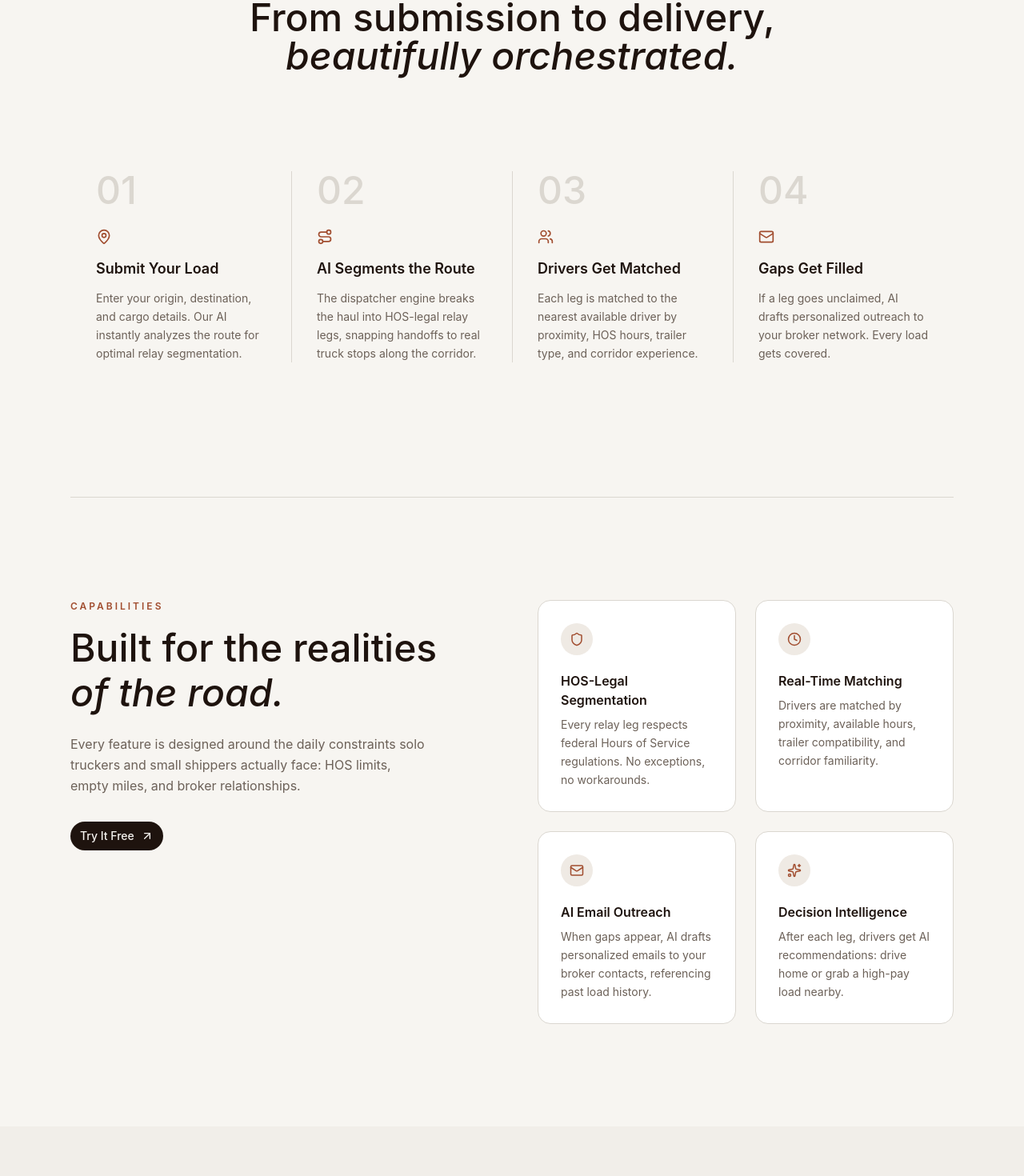
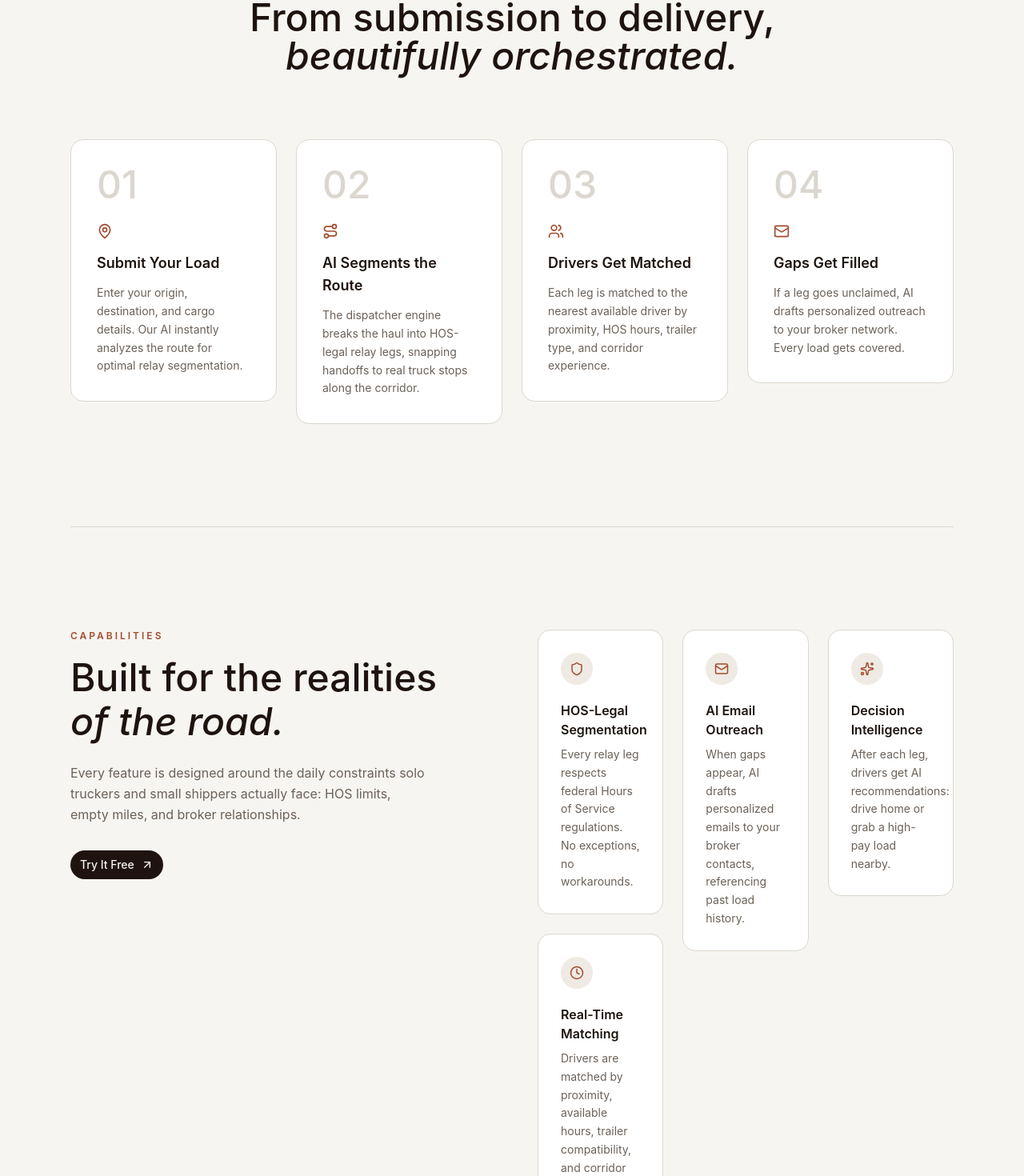
Before and after one commit to cherrygsw/v0-relay-haul-app, a Next.js app: page / in a window 1280 px wide. Shown: the part 1160-2630 px from the top of the page at 80% size. Built offline with nearby package versions, Linux system fonts and the light colour scheme; a web font is replaced by a local one.

Commit message:
feat: add MasonryGrid component and convert landing page sections to masonry layout
Implement reusable MasonryGrid and apply to process steps, features grid, testimonials.

```diff
--- a/app/(app)/driver/email/page.tsx
+++ b/app/(app)/driver/email/page.tsx
@@ -10,6 +10,7 @@ import {
   Phone,
 } from "lucide-react"
 import { DEMO_CONTACTS, DEMO_LOAD } from "@/lib/mock-data"
+import { MasonryGrid, MasonryItem } from "@/components/masonry-grid"
 import { cn } from "@/lib/utils"
 
 const gapLeg = DEMO_LOAD.legs[2] // North Platte > St. George, SEARCHING
--- a/app/(app)/driver/next/page.tsx
+++ b/app/(app)/driver/next/page.tsx
@@ -11,6 +11,7 @@ import {
   Package,
 } from "lucide-react"
 import { DEMO_DRIVERS, NEARBY_LOADS, HOS_RULES } from "@/lib/mock-data"
+import { MasonryGrid, MasonryItem } from "@/components/masonry-grid"
 import { cn } from "@/lib/utils"
 
 const driver = DEMO_DRIVERS[1] // Sandra, in Iowa City
@@ -57,9 +58,10 @@ export default function WhatsNextPage() {
         </div>
       </div>
 
-      {/* Two big tap-target cards */}
-      <div className="flex flex-col gap-4">
+      {/* Two big tap-target cards -- masonry */}
+      <MasonryGrid columns={{ sm: 1, md: 2 }} gap="1rem">
         {/* STAY on the Road */}
+        <MasonryItem>
         <button
           onClick={() => setChoice("STAY")}
           className={cn(
--- a/app/(app)/driver/page.tsx
+++ b/app/(app)/driver/page.tsx
@@ -4,6 +4,7 @@ import { useState } from "react"
 import { SlidersHorizontal, Wifi, WifiOff } from "lucide-react"
 import { Button } from "@/components/ui/button"
 import { LegCard } from "@/components/leg-card"
+import { MasonryGrid, MasonryItem } from "@/components/masonry-grid"
 import { DriverMap } from "@/components/driver-map"
 import { AVAILABLE_LEGS, DEMO_DRIVERS, HOS_RULES, SHORT_HAUL_TRIPS } from "@/lib/mock-data"
 
@@ -145,12 +146,14 @@ export default function DriverDashboardPage() {
         </span>
       </div>
 
-      {/* Legs list */}
-      <div className="flex flex-col gap-4">
+      {/* Legs list -- masonry grid */}
+      <MasonryGrid columns={{ sm: 1, md: 2 }} gap="1rem">
         {filteredLegs.map((leg) => (
-          <LegCard key={leg.id} leg={leg} />
+          <MasonryItem key={leg.id}>
+            <LegCard leg={leg} />
+          </MasonryItem>
         ))}
-      </div>
+      </MasonryGrid>
 
       {filteredLegs.length === 0 && (
         <div className="flex flex-col items-center justify-center rounded-2xl border border-border bg-card py-16 gap-4">
--- a/app/(app)/shipper/page.tsx
+++ b/app/(app)/shipper/page.tsx
@@ -19,6 +19,7 @@ import { Input } from "@/components/ui/input"
 import { Badge } from "@/components/ui/badge"
 import { RouteVisualizer } from "@/components/route-visualizer"
 import { RelayMap } from "@/components/relay-map"
+import { MasonryGrid, MasonryItem } from "@/components/masonry-grid"
 import { DEMO_LOAD } from "@/lib/mock-data"
 
 export default function ShipperPortalPage() {
@@ -140,7 +141,7 @@ export default function ShipperPortalPage() {
           </div>
 
           {/* Summary Stats */}
-          <div className="grid gap-4 sm:grid-cols-2 lg:grid-cols-5">
+          <MasonryGrid columns={{ sm: 2, md: 3, lg: 5 }} gap="1rem">
             {[
               { icon: Route, value: load.miles.toLocaleString(), unit: "mi", label: "Total Miles" },
               { icon: Truck, value: String(load.legs.length), unit: "legs", label: "Relay Legs" },
@@ -148,10 +149,8 @@ export default function ShipperPortalPage() {
               { icon: DollarSign, value: `$${(lineHaulOnly / 100).toLocaleString()}`, unit: "", label: "Line Haul" },
               { icon: DollarSign, value: `$${(totalRate / 100).toLocaleString()}`, unit: "", label: "All-In (w/ FSC)" },
             ].map((stat) => (
-              <div
-                key={stat.label}
-                className="rounded-2xl border border-border bg-card p-5"
-              >
+              <MasonryItem key={stat.label}>
+                <div className="rounded-2xl border border-border bg-card p-5">
                   <div className="flex items-center justify-between mb-3">
                     <div className="flex h-9 w-9 items-center justify-center rounded-full bg-secondary">
                       <stat.icon className="h-4 w-4 text-primary" />
@@ -165,8 +164,9 @@ export default function ShipperPortalPage() {
                     {stat.unit && <span className="text-sm text-muted-foreground">{stat.unit}</span>}
                   </div>
                 </div>
+              </MasonryItem>
             ))}
-          </div>
+          </MasonryGrid>
 
           {/* Relay Chain */}
           <div className="grid gap-6 lg:grid-cols-[1fr_380px]">
--- a/app/globals.css
+++ b/app/globals.css
@@ -140,6 +140,46 @@ html {
   scroll-behavior: smooth;
 }
 
+/* Masonry grid -- Pinterest-style waterfall layout via CSS columns */
+.masonry-grid {
+  column-count: var(--masonry-cols-sm, 1);
+  column-gap: var(--masonry-gap, 1rem);
+}
+
+.masonry-item {
+  break-inside: avoid;
+  margin-bottom: var(--masonry-gap, 1rem);
+}
+
+/* Remove bottom margin on last items to prevent trailing space */
+.masonry-item:last-child {
+  margin-bottom: 0;
+}
+
+@media (min-width: 640px) {
+  .masonry-grid {
+    column-count: var(--masonry-cols-sm, 1);
+  }
+}
+
+@media (min-width: 768px) {
+  .masonry-grid {
+    column-count: var(--masonry-cols-md, 2);
+  }
+}
+
+@media (min-width: 1024px) {
+  .masonry-grid {
+    column-count: var(--masonry-cols-lg, 3);
+  }
+}
+
+@media (min-width: 1280px) {
+  .masonry-grid {
+    column-count: var(--masonry-cols-xl, 3);
+  }
+}
+
 /* Mapbox popup overrides for dark theme */
 .mapboxgl-popup-content {
   background: var(--card) !important;
--- a/app/page.tsx
+++ b/app/page.tsx
@@ -14,6 +14,7 @@ import {
   CheckCircle2,
 } from "lucide-react"
 import { Button } from "@/components/ui/button"
+import { MasonryGrid, MasonryItem } from "@/components/masonry-grid"
 
 const PROCESS_STEPS = [
   {
@@ -207,17 +208,10 @@ export default function HomePage() {
           </h2>
         </div>
 
-        <div className="grid gap-0 md:grid-cols-2 lg:grid-cols-4">
-          {PROCESS_STEPS.map((step, i) => (
-            <div key={step.number} className="group relative flex flex-col px-8 py-10">
-              {/* Vertical divider between cards on large screens */}
-              {i > 0 && (
-                <div className="absolute left-0 top-10 bottom-10 hidden w-px bg-border lg:block" />
-              )}
-              {/* Horizontal divider on small screens */}
-              {i > 0 && (
-                <div className="absolute left-8 right-8 top-0 h-px bg-border lg:hidden" />
-              )}
+        <MasonryGrid columns={{ sm: 1, md: 2, lg: 4 }} gap="1.5rem">
+          {PROCESS_STEPS.map((step) => (
+            <MasonryItem key={step.number}>
+              <div className="group flex flex-col rounded-2xl border border-border bg-card p-8 transition-all duration-300 hover:shadow-lg hover:shadow-primary/5 hover:-translate-y-0.5">
                 <span className="mb-6 font-serif text-5xl font-medium text-border group-hover:text-primary/30 transition-colors duration-500">
                   {step.number}
                 </span>
@@ -229,8 +223,9 @@ export default function HomePage() {
                   {step.description}
                 </p>
               </div>
+            </MasonryItem>
           ))}
-        </div>
+        </MasonryGrid>
       </section>
 
       {/* Divider */}
@@ -264,12 +259,10 @@ export default function HomePage() {
             </Button>
           </div>
 
-          <div className="grid gap-6 sm:grid-cols-2">
+          <MasonryGrid columns={{ sm: 1, md: 2 }} gap="1.5rem">
             {FEATURES_GRID.map((feature) => (
-              <div
-                key={feature.title}
-                className="group rounded-2xl border border-border bg-card p-7 transition-all duration-300 hover:shadow-lg hover:shadow-primary/5 hover:-translate-y-0.5"
-              >
+              <MasonryItem key={feature.title}>
+                <div className="group rounded-2xl border border-border bg-card p-7 transition-all duration-300 hover:shadow-lg hover:shadow-primary/5 hover:-translate-y-0.5">
                   <div className="mb-5 flex h-10 w-10 items-center justify-center rounded-full bg-secondary">
                     <feature.icon className="h-4.5 w-4.5 text-primary" />
                   </div>
@@ -280,8 +273,9 @@ export default function HomePage() {
                     {feature.description}
                   </p>
                 </div>
+              </MasonryItem>
             ))}
-          </div>
+          </MasonryGrid>
         </div>
       </section>
 
@@ -297,12 +291,10 @@ export default function HomePage() {
             </h2>
           </div>
 
-          <div className="grid gap-6 md:grid-cols-3">
+          <MasonryGrid columns={{ sm: 1, md: 2, lg: 3 }} gap="1.5rem">
             {TESTIMONIALS.map((t, i) => (
-              <div
-                key={i}
-                className="flex flex-col justify-between rounded-2xl border border-border bg-card p-8 transition-all duration-300 hover:shadow-lg hover:shadow-primary/5"
-              >
+              <MasonryItem key={i}>
+                <div className="flex flex-col justify-between rounded-2xl border border-border bg-card p-8 transition-all duration-300 hover:shadow-lg hover:shadow-primary/5">
                   {/* Quote mark */}
                   <div>
                     <span className="font-serif text-5xl leading-none text-primary/30" aria-hidden="true">
@@ -326,8 +318,9 @@ export default function HomePage() {
                     </div>
                   </div>
                 </div>
+              </MasonryItem>
             ))}
-          </div>
+          </MasonryGrid>
         </div>
       </section>
 
--- /dev/null
+++ b/components/masonry-grid.tsx
@@ -0,0 +1,62 @@
+import { cn } from "@/lib/utils"
+
+interface MasonryGridProps {
+  children: React.ReactNode
+  /** Number of columns at each breakpoint */
+  columns?: {
+    sm?: number
+    md?: number
+    lg?: number
+    xl?: number
+  }
+  /** Gap between items in Tailwind spacing units */
+  gap?: string
+  className?: string
+}
+
+/**
+ * Pinterest-style masonry/waterfall grid using CSS columns.
+ * Children flow top-to-bottom then left-to-right, creating
+ * the staggered height effect.
+ */
+export function MasonryGrid({
+  children,
+  columns = { sm: 1, md: 2, lg: 3 },
+  gap = "1rem",
+  className,
+}: MasonryGridProps) {
+  return (
+    <div
+      className={cn("masonry-grid", className)}
+      style={
+        {
+          "--masonry-gap": gap,
+          "--masonry-cols-sm": columns.sm ?? 1,
+          "--masonry-cols-md": columns.md ?? 2,
+          "--masonry-cols-lg": columns.lg ?? 3,
+          "--masonry-cols-xl": columns.xl ?? columns.lg ?? 3,
+        } as React.CSSProperties
+      }
+    >
+      {children}
+    </div>
+  )
+}
+
+/**
+ * Wraps each child in the masonry grid to prevent
+ * column breaks from splitting cards.
+ */
+export function MasonryItem({
+  children,
+  className,
+}: {
+  children: React.ReactNode
+  className?: string
+}) {
+  return (
+    <div className={cn("masonry-item", className)}>
+      {children}
+    </div>
+  )
+}
```
Lines whose indentation alone changed are shown as unchanged.
